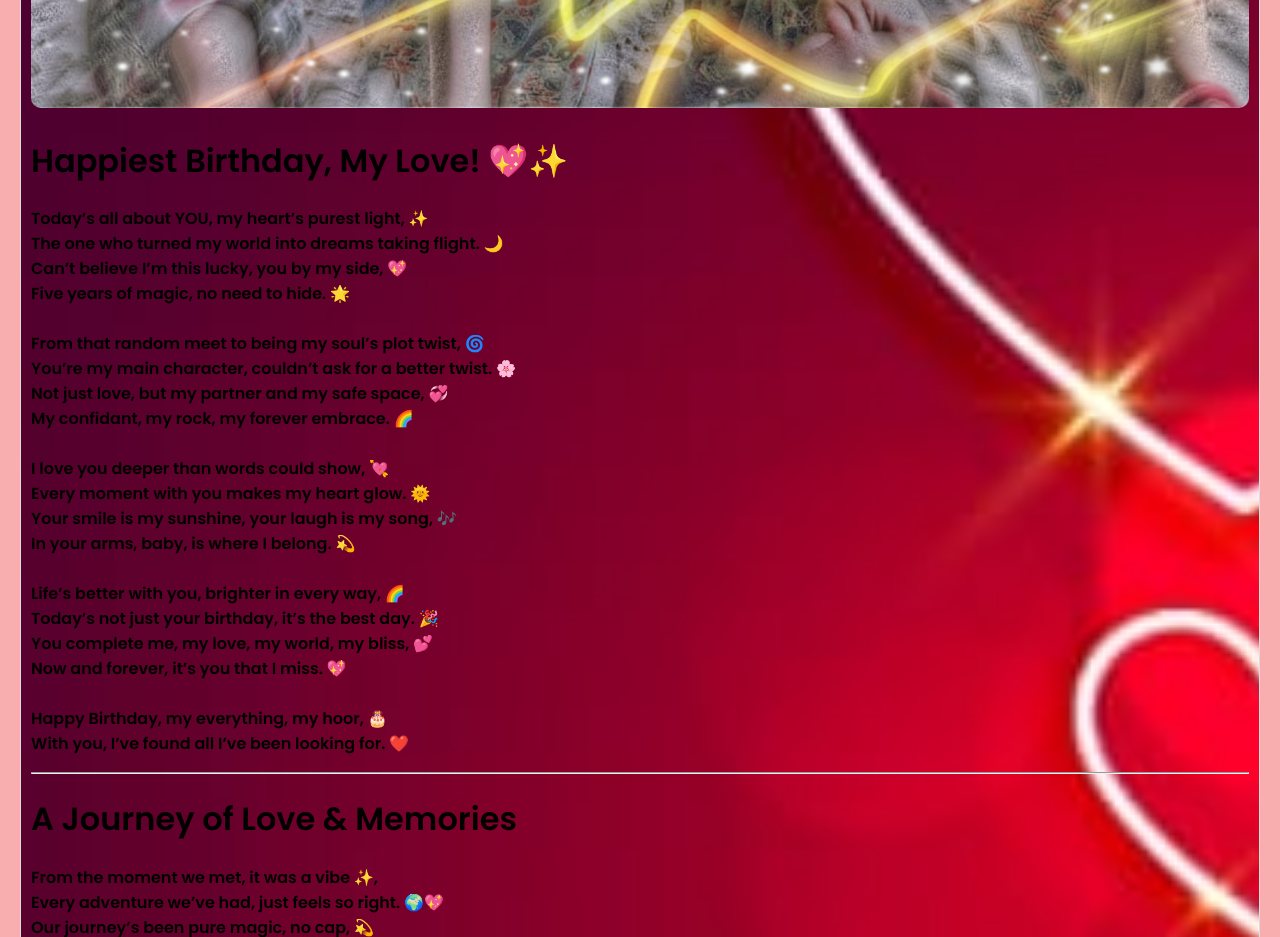
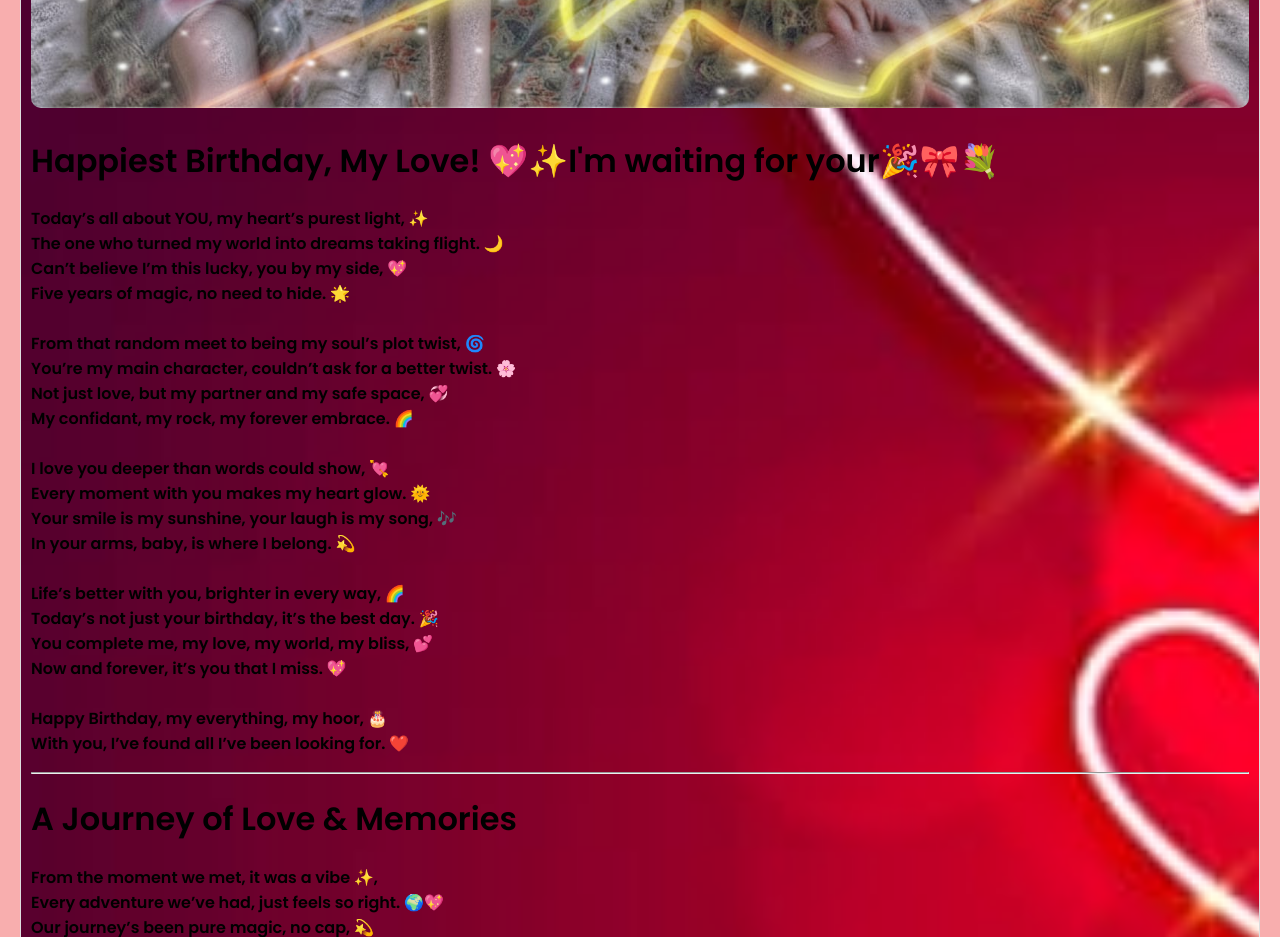
Before and after one commit to pranshukittu/hbd, a website: page index.html in a window 1280 px wide. Shown: the part 1220-2157 px from the top of the page. Drawn offline with Linux system fonts and the light colour scheme.

Commit message:
Update index.html

```diff
--- a/index.html
+++ b/index.html
@@ -129,7 +129,7 @@
 
                 <div class="post">
                     <img src="she2.jpeg">
-                    <h1>Happiest Birthday, My Love! 💖✨</h1>
+                    <h1>Happiest Birthday, My Love! 💖✨I'm waiting for your🎉🎀💐</h1>
                     <p><b></p>Today’s all about YOU, my heart’s purest light, ✨
                         <br>
                         The one who turned my world into dreams taking flight. 🌙
```
